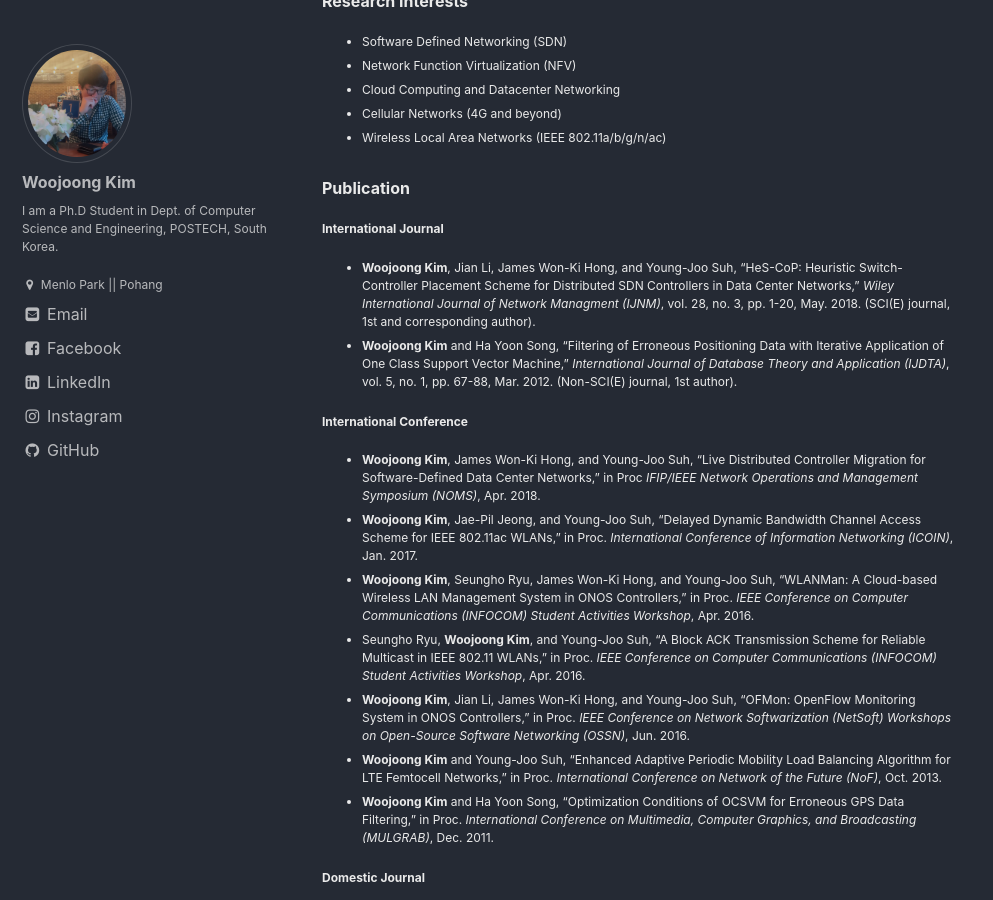
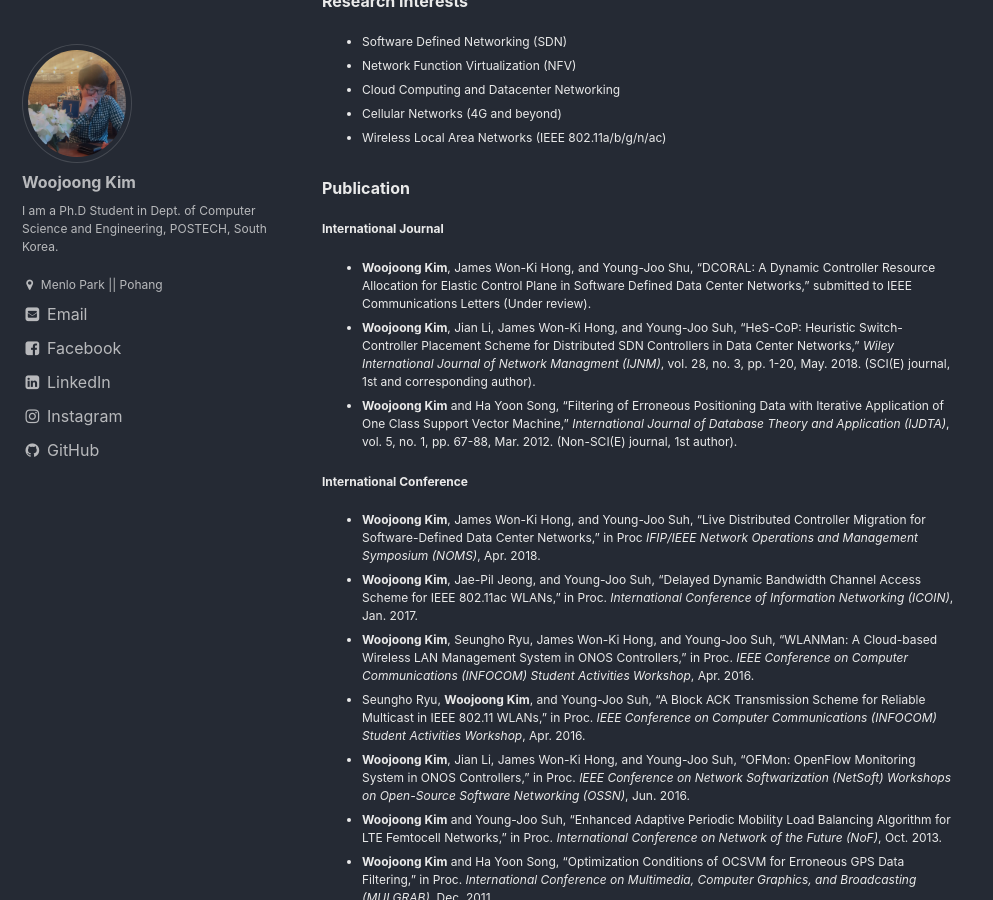
Before and after one commit to woojoong88/woojoong88.github.io, a Jekyll site: the page built from _pages/cv.md, in a window 1280 px wide and 900 px high, scrolled down 974 px. Shown: the whole window, without its empty margins (0-993 px from the left). Built offline with Jekyll 4.4.1, drawn with Linux system fonts in a browser that asks for light colours.

Commit message:
add new paper which is under review state

```diff
--- a/_pages/cv.md
+++ b/_pages/cv.md
@@ -43,6 +43,7 @@ date: 2018-01-20T22:20:52+00:00
 
 ### Publication
 ##### International Journal
+* **Woojoong Kim**, James Won-Ki Hong, and Young-Joo Shu, "DCORAL: A Dynamic Controller Resource Allocation for Elastic Control Plane in Software Defined Data Center Networks," submitted to IEEE Communications Letters (Under review).
 * **Woojoong Kim**, Jian Li, James Won-Ki Hong, and Young-Joo Suh, "HeS-CoP: Heuristic Switch-Controller Placement Scheme for Distributed SDN Controllers in Data Center Networks," *Wiley International Journal of Network Managment (IJNM)*, vol. 28, no. 3, pp. 1-20, May. 2018. (SCI(E) journal, 1st and corresponding author).
 * **Woojoong Kim** and Ha Yoon Song, "Filtering of Erroneous Positioning Data with Iterative Application of One Class Support Vector Machine," *International Journal of Database Theory and Application (IJDTA)*, vol. 5, no. 1, pp. 67-88, Mar. 2012. (Non-SCI(E) journal, 1st author).
 
```
